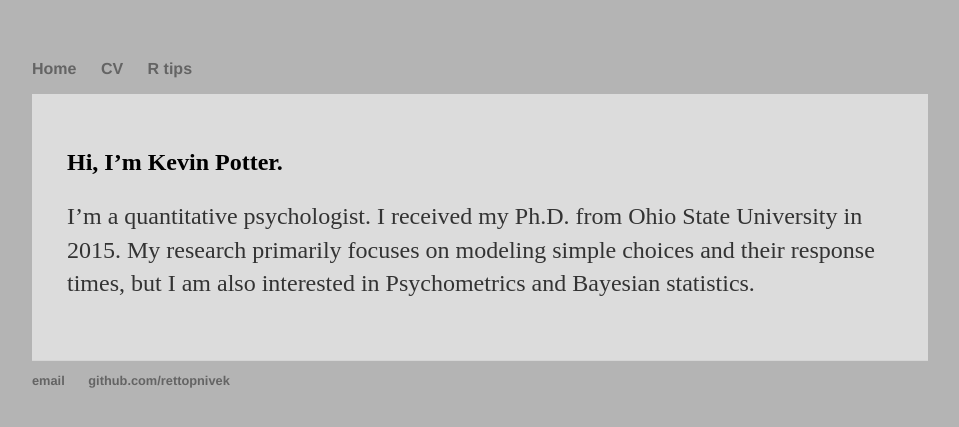
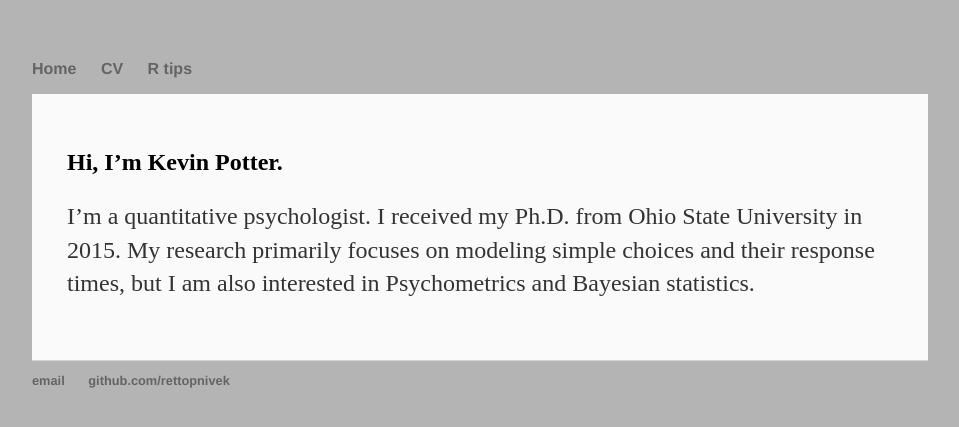
Before and after one commit to rettopnivek/rettopnivek.github.io, a Jekyll site: the page built from index.md, in a window 1280 px wide. Shown: the top 427 px of the page, without its empty margins (160-1119 px from the left). Built offline with Jekyll 4.4.1, drawn with Linux system fonts in a browser that asks for light colours.

Commit message:
Update main.css

```diff
--- a/css/main.css
+++ b/css/main.css
@@ -6,7 +6,7 @@ body {
 div {
     border: 10px black;
     padding:35px;
-    background: rgb(220, 220, 220);
+    background: rgb(250, 250, 250);
     background-clip: border-box;
 }
 nav ul, footer ul {
```
